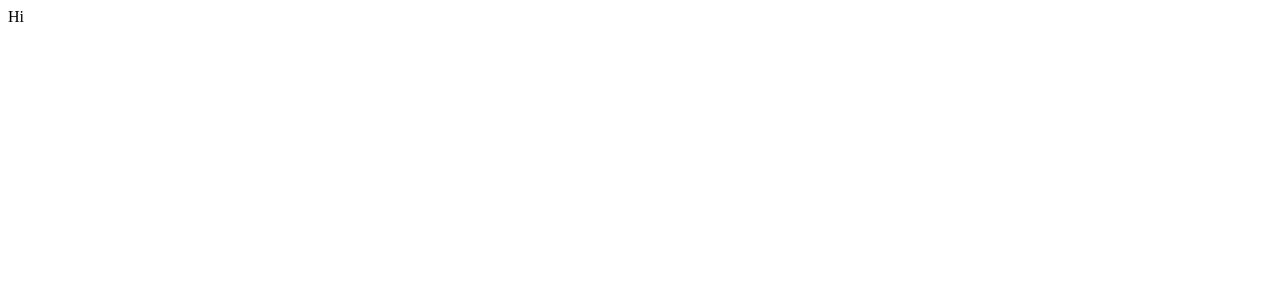
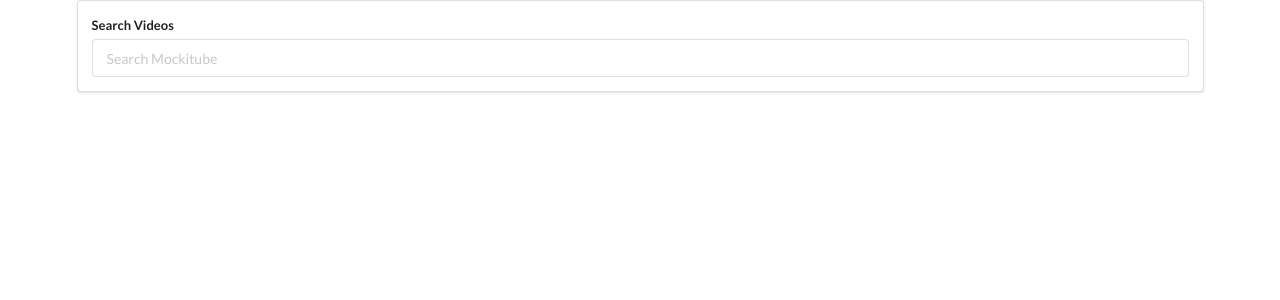
Before and after one commit to coldpigli/mockitube, a React (Create React App) app: page / in a window 1280 px wide. Shown: the top 300 px of the page. Built offline with nearby package versions, Linux system fonts and the light colour scheme; the HTML template or start-up script is replaced by a standard one.

Commit message:
integrated semantic-ui + added search component

```diff
--- a/public/index.html
+++ b/public/index.html
@@ -10,6 +10,7 @@
       content="Web site created using create-react-app"
     />
     <link rel="apple-touch-icon" href="%PUBLIC_URL%/logo192.png" />
+    <link rel="stylesheet" href="https://cdnjs.cloudflare.com/ajax/libs/semantic-ui/2.4.1/semantic.min.css" integrity="sha512-8bHTC73gkZ7rZ7vpqUQThUDhqcNFyYi2xgDgPDHc+GXVGHXq+xPjynxIopALmOPqzo9JZj0k6OqqewdGO3EsrQ==" crossorigin="anonymous" referrerpolicy="no-referrer" />
     <!--
       manifest.json provides metadata used when your web app is installed on a
       user's mobile device or desktop. See https://developers.google.com/web/fundamentals/web-app-manifest/
--- a/src/App.js
+++ b/src/App.js
@@ -1,10 +1,13 @@
 import React from 'react';
+import SearchBar from './SearchBar';
 
 
 class App extends React.Component{
 
   render() {
-    return <div>Hi</div>
+    return <div className = "ui container">
+      <SearchBar/>
+    </div>
   }
 }
 
--- /dev/null
+++ b/src/SearchBar.js
@@ -0,0 +1,34 @@
+import React from 'react';
+import ReactDOM from 'react-dom';
+
+class SearchBar extends React.Component{
+
+    state = {searchTerm: ''};
+
+
+    onFormSubmit = (e) =>{
+        e.preventDefault();
+
+        //api call hoga yahan
+    }
+
+    render(){
+        return (
+            <div className = "search-bar ui segment">
+                <form className = "ui form" onSubmit = {this.onFormSubmit}>
+                    <div className = "field">
+                        <label>Search Videos</label>
+                        <input type = "text"
+                        value = {this.state.searchTerm}
+                        placeholder = 'Search Mockitube'
+                        onChange = {(e)=>{this.setState({searchTerm: e.target.value})}}/>
+                    </div>
+                </form>
+
+            </div>
+        )
+
+    }
+}
+
+export default SearchBar;
```
